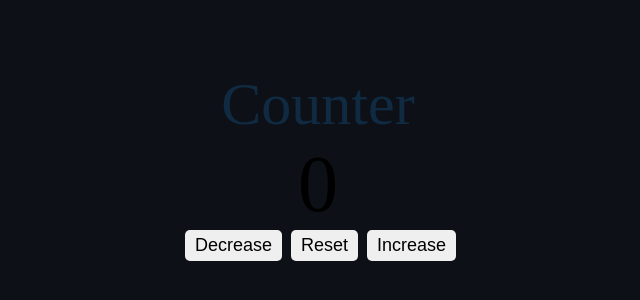
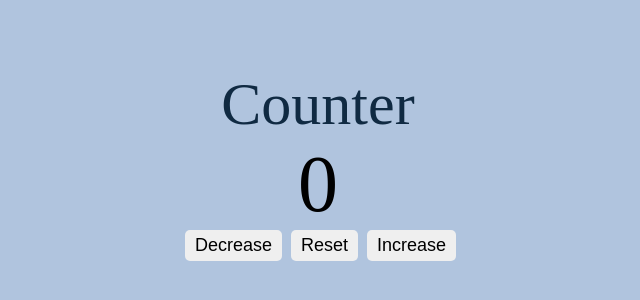
Before and after one commit to sidharthtripathi/counter, a plain HTML site: page index.html in a window 1280 px wide. Shown: the part 250-550 px from the top of the page, without its empty margins (322-962 px from the left). Drawn offline with Linux system fonts and the light colour scheme.

```diff
--- a/style.css
+++ b/style.css
@@ -3,7 +3,7 @@
   padding:0px;
 }
 body{
-  background-color: #0D1117;
+  background-color: lightsteelblue;
 }
 #container{
   margin-top: 40vh;
```
Also changed, not shown: index.html (+1 -0 lines), app.js (line endings or trailing spaces).
